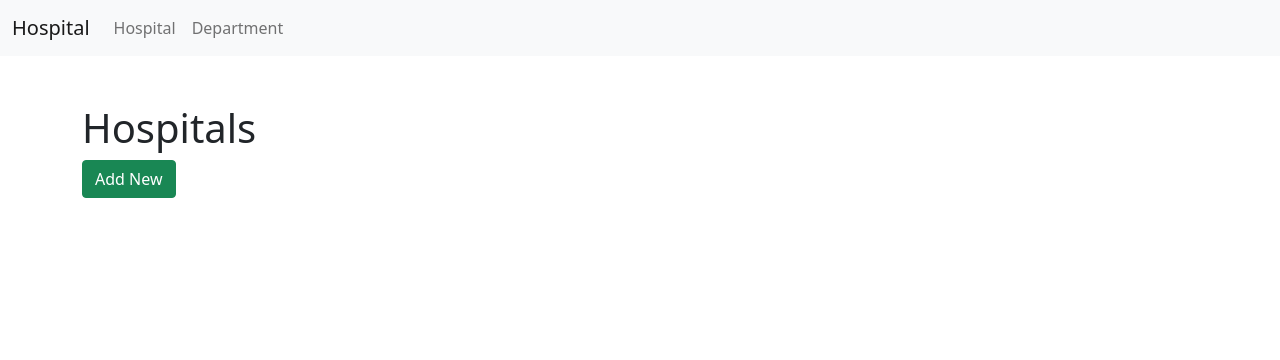
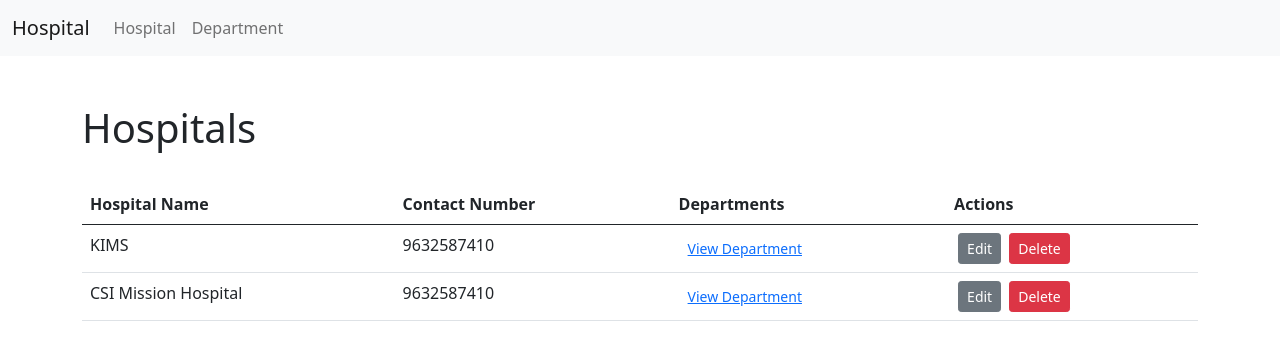
Before and after one commit to saikatmahapatra/hospital-app, an Angular app: page /hospital in a window 1280 px wide. Shown: the top 360 px of the page. Built offline with nearby package versions, Linux system fonts and the light colour scheme; data requests are answered from the project's data file.

Commit message:
get hospital added

```diff
--- a/src/app/app.module.ts
+++ b/src/app/app.module.ts
@@ -1,6 +1,6 @@
 import { BrowserModule } from '@angular/platform-browser';
 import { NgModule } from '@angular/core';
-
+import { HttpClientModule } from '@angular/common/http';
 import { AppRoutingModule } from './app-routing.module';
 import { AppComponent } from './app.component';
 import { HospitalViewComponent } from './hospital-view/hospital-view.component';
@@ -14,7 +14,8 @@ import { DepartmentViewComponent } from './department-view/department-view.compo
   ],
   imports: [
     BrowserModule,
-    AppRoutingModule
+    AppRoutingModule,
+    HttpClientModule
   ],
   providers: [],
   bootstrap: [AppComponent]
--- a/src/app/hospital-view/hospital-view.component.html
+++ b/src/app/hospital-view/hospital-view.component.html
@@ -1,2 +1,33 @@
 <h1>Hospitals</h1>
-<a class="btn btn-success">Add New</a>
+
+<div class="row my-3">
+    <div class="col-md-12">
+
+    </div>
+</div>
+
+<div class="row data-table my-3">
+    <div class="col-md-12">
+        <table class="table">
+            <thead>
+                <tr>
+                    <th scope="col">Hospital Name</th>
+                    <th scope="col">Contact Number</th>
+                    <th scope="col">Departments</th>
+                    <th scope="col">Actions</th>
+                </tr>
+            </thead>
+            <tbody>
+                <tr *ngFor="let hospital of hospitalList; let i = index;">
+                    <td>{{hospital.hospitalname}}</td>
+                    <td>{{hospital.contactnumber}}</td>
+                    <td><a class="btn btn-sm btn-link" routerLink="/department">View Department</a></td>
+                    <td>
+                        <a class="btn btn-sm btn-secondary mx-1" (click)="editHospital(hospital);">Edit</a>
+                        <a class="btn btn-sm btn-danger mx-1" (click)="deleteHospital(hospital);">Delete</a>
+                    </td>
+                </tr>
+            </tbody>
+        </table>
+    </div>
+</div>
--- a/src/app/hospital-view/hospital-view.component.ts
+++ b/src/app/hospital-view/hospital-view.component.ts
@@ -1,15 +1,30 @@
-import { Component, OnInit } from '@angular/core';
-
+import { Component, OnInit, OnDestroy } from '@angular/core';
+import { HospitalService } from '../hospital.service';
 @Component({
   selector: 'app-hospital-view',
   templateUrl: './hospital-view.component.html',
-  styleUrls: ['./hospital-view.component.scss']
+  styleUrls: ['./hospital-view.component.scss'],
+  providers: [HospitalService]
 })
-export class HospitalViewComponent implements OnInit {
-
-  constructor() { }
+export class HospitalViewComponent implements OnInit, OnDestroy {
+  hospitalList: any = [];
+  hospitalDataList$;
+  constructor(
+    private hospitalSvc: HospitalService
+  ) { }
 
   ngOnInit() {
+    this.getAllHospitals();
+  }
+
+  getAllHospitals() {
+    this.hospitalDataList$ = this.hospitalSvc.getAllHospitals().subscribe((res) => {
+      this.hospitalList = res;
+    });
+  }
+
+  ngOnDestroy() {
+    this.hospitalDataList$.unsubscribe();
   }
 
 }
--- a/src/app/hospital.service.ts
+++ b/src/app/hospital.service.ts
@@ -1,9 +1,27 @@
 import { Injectable } from '@angular/core';
-
+import { HttpClientModule, HttpClient } from '@angular/common/http';
+import { Observable } from 'rxjs';
 @Injectable({
   providedIn: 'root'
 })
 export class HospitalService {
+  baseURL = 'http://localhost:3000';
+  constructor(private http: HttpClient) { }
 
-  constructor() { }
+  createHospital() {
+
+  }
+
+  getAllHospitals() {
+    return this.http.get(this.baseURL + '/hospitals');
+  }
+
+  updateHospital() {
+
+  }
+
+  deleteHospital() {
+
+  }
+
 }
```
